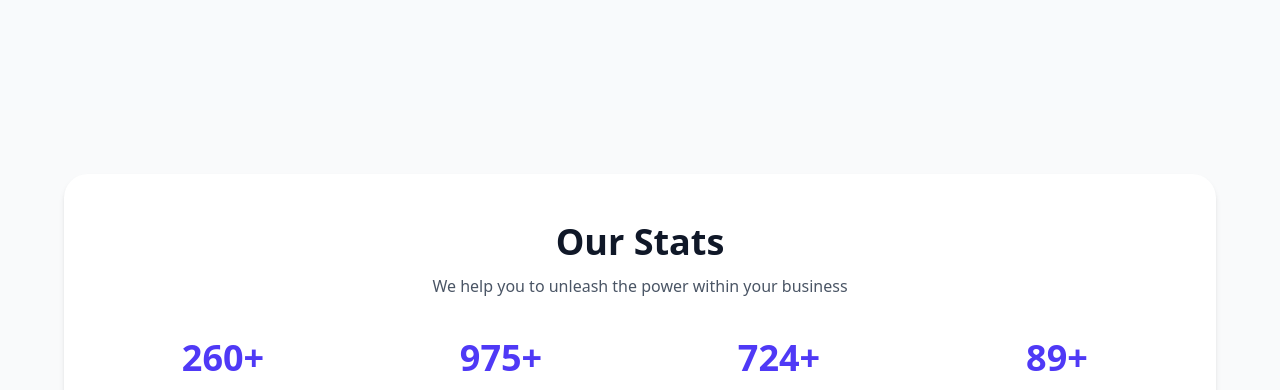
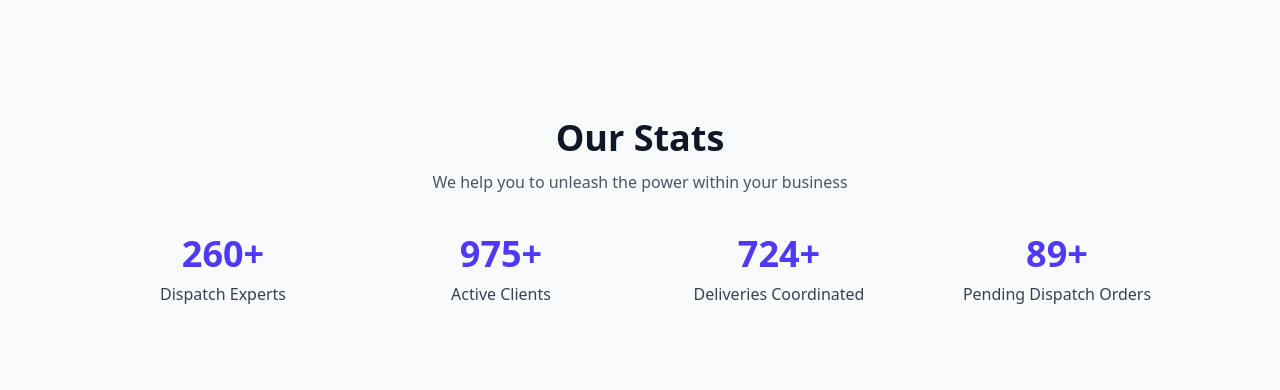
Before and after one commit to mtlcontrol13-ship-it/MTLDispatch-LandingPage, a React (Vite) app: page /about in a window 1280 px wide. Shown: the part 1074-1464 px from the top of the page. Built offline with nearby package versions, Linux system fonts and the light colour scheme.

Commit message:
refactor update Stats component layout for improved design consistency

```diff
--- a/src/components/LandingPageComponents/Stats.jsx
+++ b/src/components/LandingPageComponents/Stats.jsx
@@ -13,8 +13,8 @@ const Stats = () => {
   const { ref, inView } = useInView({ triggerOnce: true, threshold: 0.3 });
 
   return (
-    <section ref={ref} className="w-full py-16 bg-gray-50">
-      <div className="max-w-6xl mx-auto bg-white rounded-3xl px-8 py-12 shadow-md">
+    <section ref={ref} className="w-full bg-gray-50">
+      <div className="max-w-6xl mx-auto px-8 py-12 ">
         <div className="text-center space-y-3 max-w-3xl mx-auto">
           <h2 className="text-3xl sm:text-4xl font-bold text-gray-900">
             Our Stats
--- a/src/pages/AboutPage.jsx
+++ b/src/pages/AboutPage.jsx
@@ -16,7 +16,7 @@ const AboutPage = () => {
         ]}
       />
 
-      <section className="pt-2 pb-10 px-6 md:px-12 lg:px-16 xl:px-20 2xl:px-0 mx-auto max-w-7xl">
+      <section className="pt-2 px-6 md:px-12 lg:px-16 xl:px-20 2xl:px-0 mx-auto max-w-7xl">
         <div className="overflow-hidden">
           <Hero />
         </div>
```
